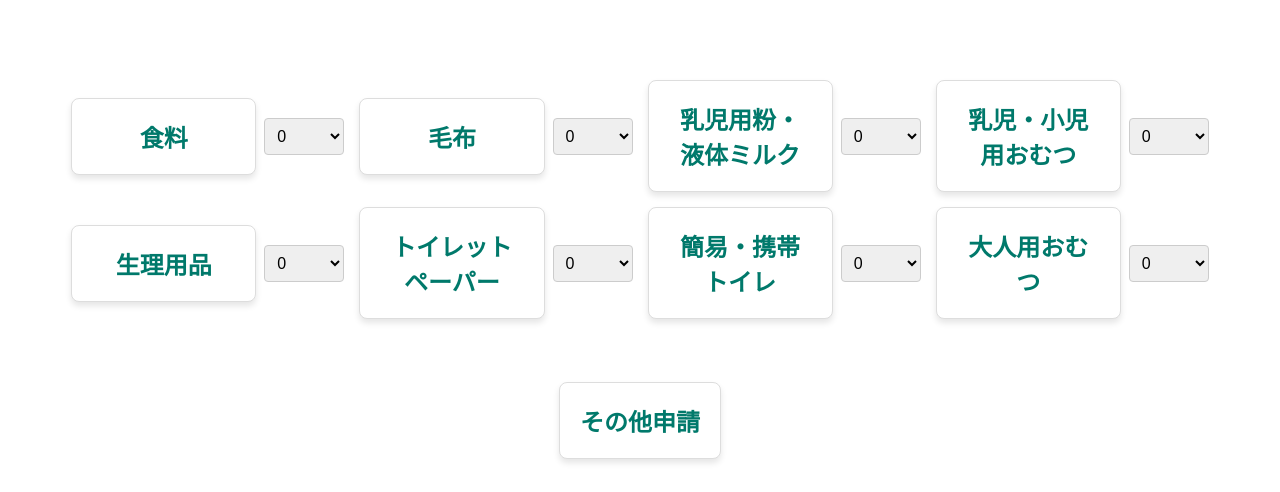
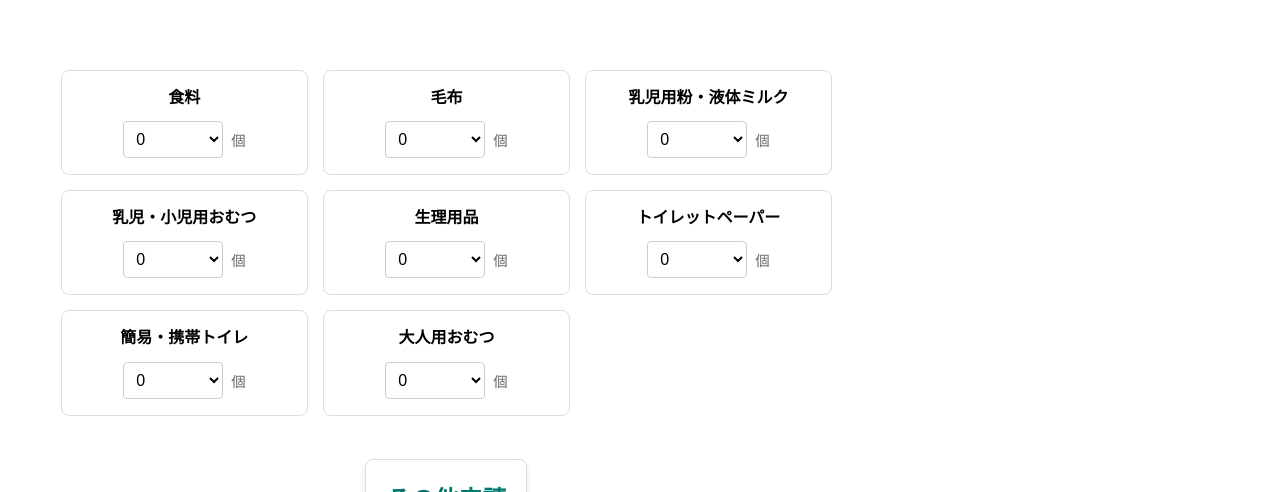
Before and after one commit to IBA-HOK/CoCoIRU, a SvelteKit app in the folder Svelte/: page /community/request in a window 1280 px wide. Shown: the part 308-800 px from the top of the page. Built offline with nearby package versions, Linux system fonts and the light colour scheme.

Commit message:
Update 申請画面UI修正(途中)

```diff
--- /dev/null
+++ b/Svelte/src/lib/features/request/components/RequestItemCard.svelte
@@ -0,0 +1,95 @@
+<script lang="ts">
+  /**
+   * @component RequestItemCard
+   * @description 申請アイテムを表示するカードコンポーネント
+   */
+  export let item: { text: string; value: number };
+
+  const maxQuantity = 100;
+</script>
+
+<div class="card" class:selected={item.value > 0}>
+  <div class="card-content">
+    <div class="item-name">
+      {item.text}
+    </div>
+
+    <div class="control-area">
+      <select bind:value={item.value}>
+        {#each Array(maxQuantity) as _, i}
+          <option value={i}>
+            {i}
+          </option>
+        {/each}
+      </select>
+      <span class="unit">個</span>
+    </div>
+  </div>
+</div>
+
+<style>
+  .card {
+    background-color: #fff;
+    border: 1px solid #ddd;
+    border-radius: 8px;
+    padding: 16px;
+    height: 100%;
+    box-sizing: border-box;
+    transition: all 0.2s ease;
+    display: flex;
+    flex-direction: column;
+    justify-content: center;
+  }
+
+  .card.selected {
+    border-color: #4CAF50;
+    background-color: #e0ffe0;
+    box-shadow: 0 2px 8px rgba(74, 144, 226, 0.2);
+  }
+
+  .card-content {
+    display: flex;
+    flex-direction: column;
+    gap: 12px;
+    align-items: center;
+    width: 100%;
+  }
+
+  .item-name {
+    font-weight: bold;
+    font-size: 1rem;
+    text-align: center;
+    line-height: 1.4;
+    word-break: break-word;
+  }
+
+  .control-area {
+    display: flex;
+    align-items: center;
+    gap: 8px;
+    width: 100%;
+    justify-content: center;
+  }
+
+  select {
+    font-size: 1rem;
+    padding: 8px;
+    border-radius: 4px;
+    border: 1px solid #ccc;
+    background-color: white;
+    width: 100%;
+    max-width: 100px;
+    cursor: pointer;
+  }
+
+  .unit {
+    font-size: 0.9rem;
+    color: #666;
+    white-space: nowrap;
+  }
+
+  .selected select {
+    border-color: #4CAF50;
+    color: #000;
+  }
+</style>
--- a/Svelte/src/lib/features/request/components/RequestItemList.svelte
+++ b/Svelte/src/lib/features/request/components/RequestItemList.svelte
@@ -5,6 +5,7 @@
   * 申請されたアイテム（数量が0より大きいもの）を受け取り、
   * 読み取り専用のリストとして表示するコンポーネントです。
   *
+  * @see /routes/community/request/+page.svelte
   * @see /routes/community/request/confirm/+page.svelte - 主な呼び出し元の確認ページ
   */
 
--- a/Svelte/src/routes/community/request/+page.svelte
+++ b/Svelte/src/routes/community/request/+page.svelte
@@ -2,12 +2,12 @@
 	import { goto } from '$app/navigation';
 	import { Button } from '$lib';
 	import { requestItems } from '$lib/features/request/requestItems';
+	import RequestItemCard from '$lib/features/request/components/RequestItemCard.svelte';
+	import RequestItemList from '$lib/features/request/components/RequestItemList.svelte';
 
-
-	// 最大値は99
-	const maxQuantity = 100;
 	// $: は、依存する変数(items)が変更されるたびに自動で再計算します
-  $: totalSelected = $requestItems.reduce((sum, requestItems) => sum + requestItems.value, 0);
+	$: totalSelected = $requestItems.reduce((sum, requestItems) => sum + requestItems.value, 0);
+	$: selectedItems = $requestItems.filter((requestItems) => requestItems.value > 0);
 
 	// ボタン
 	function othersButtonClick() {
@@ -21,38 +21,36 @@
 	}
 </script>
 
-<img src="/src/lib/features/request/shopping_cart.svg" alt="ショッピングカート" class="shopping_cart"/>
-<div class=confirm>
+<img
+	src="/src/lib/features/request/shopping_cart.svg"
+	alt="ショッピングカート"
+	class="shopping_cart"
+/>
+<div class="confirm">
 	<h2>注文確認：</h2>
 	<h2>{totalSelected}</h2>
 </div>
-<div class="button-grid">
-	{#each $requestItems as item}
-		<div class="grid-item-container">
-			<Button text={item.text} on:click={() => console.log(item.text)} />
 
-			<select bind:value={item.value}>
-				{#each Array(maxQuantity) as _, i}
-					<option value={i}>
-						{i}
-					</option>
-				{/each}
-			</select>
+<div class="container">
+	<div class="main-content" id="mainContent">
+		<div class="button-grid">
+			{#each $requestItems as item}
+				<RequestItemCard {item} />
+			{/each}
 		</div>
-	{/each}
+		<div style="text-align: center;">
+			<Button text="その他申請" on:click={othersButtonClick} />
+		</div>
+	</div>
+	<div class="sidebar">
+		<RequestItemList items={selectedItems} />
+	</div>
 </div>
-<div style="text-align: center;">
-	<Button text="その他申請" on:click={othersButtonClick} />
-</div>
+
 <div class="request_footer">
 	<Button text="はじめに戻る" on:click={homeButtonClick} />
 	<Button text="注文確定" on:click={confirmButtonClick} />
 </div>
-
-<details>
-	<summary>現在の全データ（デバッグ用）</summary>
-	<pre>{JSON.stringify(requestItems, null, 2)}</pre>
-</details>
 
 <style>
 	.shopping_cart {
@@ -67,24 +65,9 @@
 	}
 	.button-grid {
 		display: grid;
-		grid-template-columns: repeat(4, 1fr);
+		grid-template-columns: repeat(auto-fill, minmax(200px, 1fr));
 		margin: 5%;
 		gap: 15px;
-	}
-	.grid-item-container {
-		display: flex;
-		gap: 8px;
-		align-items: center;
-	}
-	.grid-item-container :global(button) {
-		flex: 1;
-	}
-	select {
-		font-size: 1rem;
-		padding: 8px;
-		border-radius: 4px;
-		border: 1px solid #ccc;
-		flex-basis: 80px;
 	}
 
 	.request_footer {
@@ -93,10 +76,18 @@
 		justify-content: space-evenly;
 	}
 
-	/*  デバック用 */
-	pre {
-		background-color: #f4f4f4;
+	.container {
+		display: flex;
+		flex-direction: row;
+	}
+
+	.main-content {
+		width: 70%;
 		padding: 10px;
-		border-radius: 4px;
+	}
+
+	.sidebar {
+		width: 30%;
+		padding: 10px;
 	}
 </style>
```
